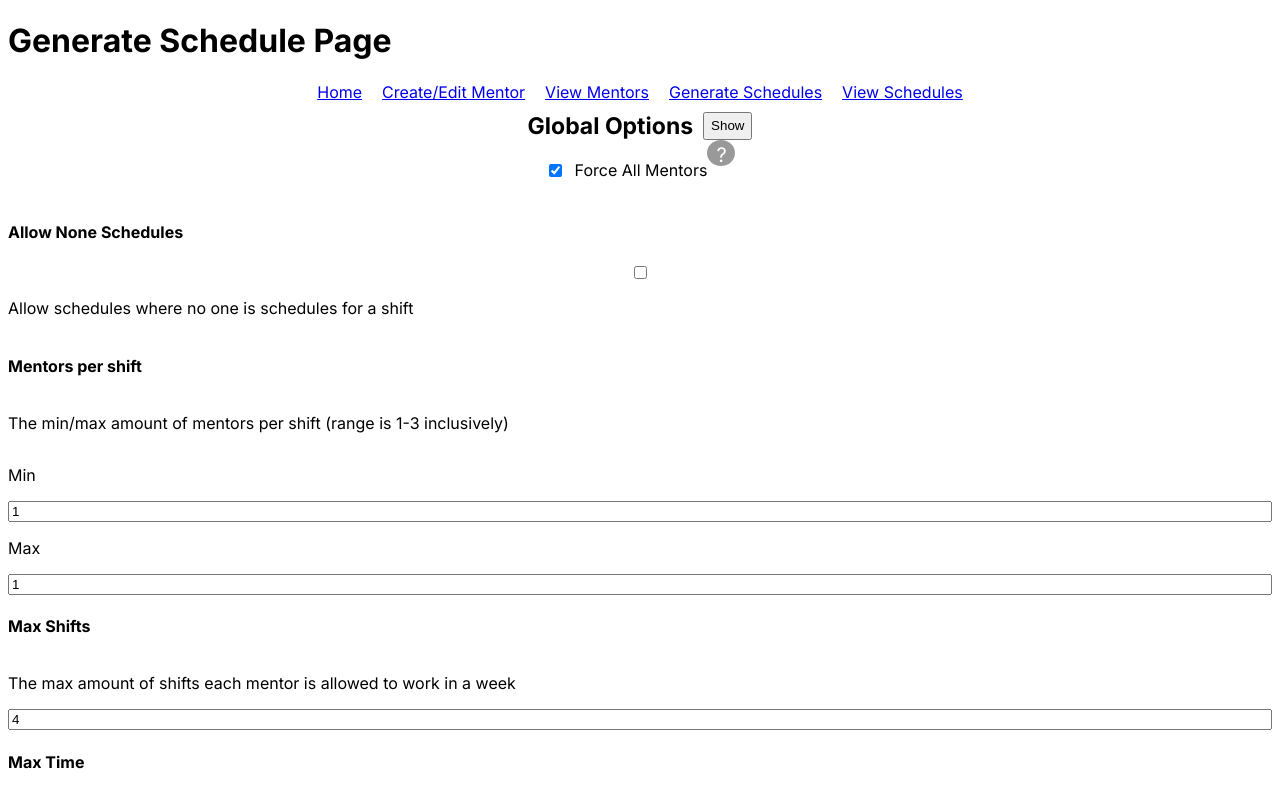
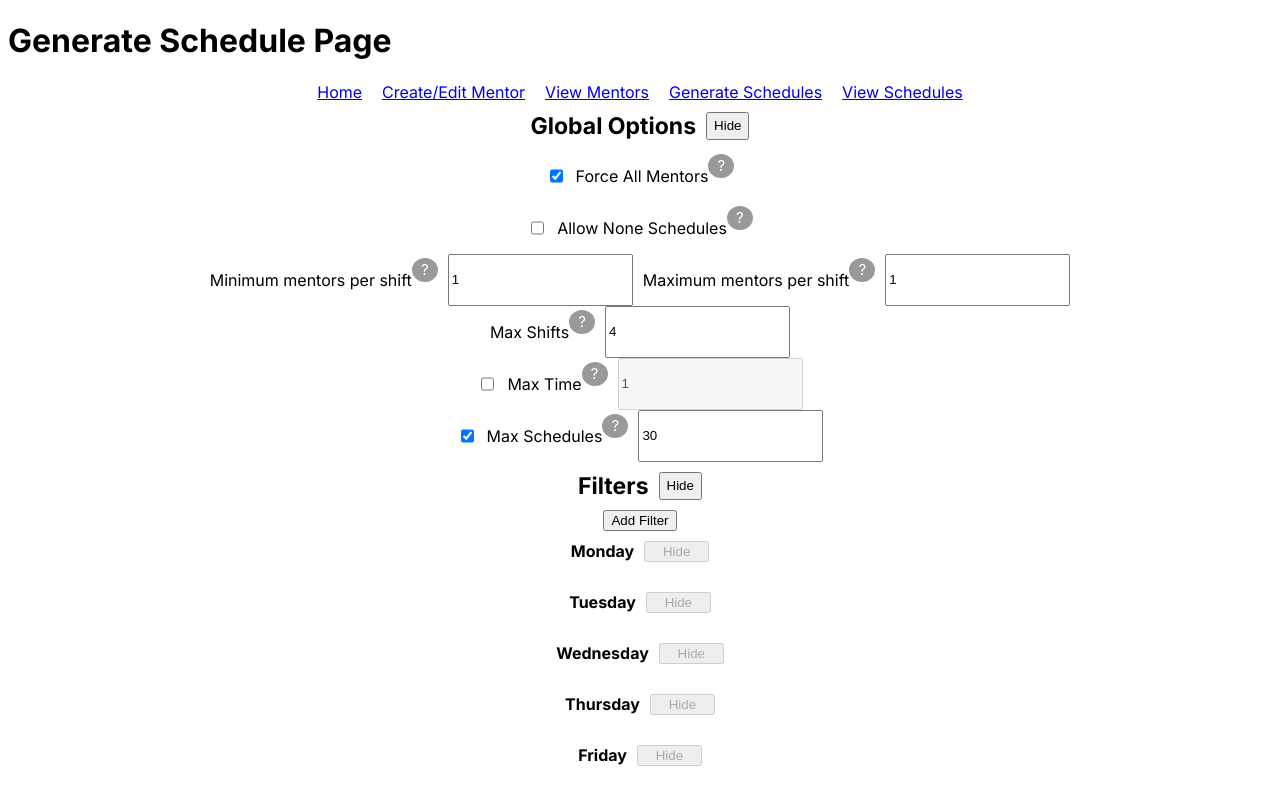
Before and after one commit to BlckHawker/Mentor-Schedule-Maker, a Next.js app: page /schedule/generate in a window 1280 px wide. Shown: the top 794 px of the page. Built offline with nearby package versions, Linux system fonts and the light colour scheme.

Commit message:
Finish css at for generate schedules page

```diff
--- a/src/components/GenerateSchedule.tsx
+++ b/src/components/GenerateSchedule.tsx
@@ -7,16 +7,17 @@ import { FilterInterface } from "@/app/interface/Filter";
 import NavBar from "./NavBar";
 import { AbstractFilter } from "./AbstractFilter";
 import FilterContainer from "./FilterContainer";
-import { Tooltip } from 'react-tooltip'
 import ToolTip from "./ToolTip";
-
 
 const GenerateSchedule = () => {
   const pauseTime = 1; //the amount of milliseconds that will pass when "setTimeout" is called. Is there just to allow generating info to update in real time
   const maxSchedulesAllowed = 1000000; //max # of generated schedules
   const maxDayPossibilities = 1000000; //max # of day possibilities generated
 
+  //todo make it so the 'nobody works this shift' checkbox is disabled when "Allow None Schedules" is false
   //todo change the notifSound
+  //todo make the style that is for the global options dymanic to reduce repeated code.
+  //todo make min/max mentors per shift for filters a dropdown between 1-3 inclusively
   const notifSound = "https://s3.amazonaws.com/freecodecamp/drums/Heater-1.mp3"; //the sound that will play when generation finishes
   const days = ["Monday", "Tuesday", "Wednesday", "Thursday", "Friday"]; //the days a mentor is allowed to work
   const times = ["10", "11", "12", "1", "2", "3", "4", "5"]; //the times a mentor is allowed to work
@@ -45,6 +46,8 @@ const GenerateSchedule = () => {
   const [selectedFilterDay, setSelectedFilterDay] = useState<string>(days[0]);
   const [selectedFilterTime, setSelectedFilterTime] = useState<string>(times[0]);
   const [showAbstractFilters, setShowAbstractFilters] = useState<DayAbstractFilters>({ Monday: true, Tuesday: true, Wednesday: true, Thursday: true, Friday: true });
+  const [showGlobalOptions, setShowGlobalOptions] = useState(true);
+  const [showFilters, setShowFilters] = useState(true);
 
   //loading data from local storage
   useEffect(() => {
@@ -100,39 +103,57 @@ const GenerateSchedule = () => {
   return (
     <div>
       <NavBar />
-      <div style={{ marginTop:"10px", display: "flex", flexDirection: "column" }}>
-        <div style={{display: "flex", fontSize: "23px", justifyContent: "center", gap: "10px"}}>
+      <div style={{ marginTop: "10px", display: "flex", flexDirection: "column", justifyContent: "center", gap:"10px" }}>
+        <div style={{ display: "flex", fontSize: "23px", justifyContent: "center", gap: "10px" }}>
           <b>Global Options</b>
-          <button>Show</button>
+          <button onClick={() => setShowGlobalOptions((b) => !b)}>{showGlobalOptions ? "Hide" : "Show"}</button>
         </div>
-        <div style={{display: "flex", justifyContent: "center", gap: "10px"}}>
+        {showGlobalOptions && (
+          <div>
+            <div style={{ display: "flex", justifyContent: "center", gap: "10px" }}>
               <input type="checkbox" checked={forceAllMentorsBoolean} onChange={(e) => setForceAllMentorsBoolean(e.target.checked)} />
-          <ToolTip mainText={"Force All Mentors"} toolText={"Only gives schedules where all mentors have at least one shift"} idName={"force-all-mentors"}/>
+              <ToolTip mainText={"Force All Mentors"} toolText={"Only gives schedules where all mentors have at least one shift"} idName={"force-all-mentors"} />
             </div>
 
-        <h4>Allow None Schedules</h4>
+            <div style={{ display: "flex", justifyContent: "center", gap: "10px" }}>
               <input type="checkbox" checked={allowNoneSchedules} onChange={(e) => setAllowNoneSchedules(e.target.checked)} />
-        <p>Allow schedules where no one is schedules for a shift</p>
-        <h4>Mentors per shift</h4>
-        <p>The min/max amount of mentors per shift (range is 1-3 inclusively)</p>
-        <p>Min</p>
+              <ToolTip mainText={"Allow None Schedules"} toolText={"Allow schedules where no one is schedules for a shift"} idName={"allow-none-schedules"} />
+            </div>
+            <div style={{ display: "flex", justifyContent: "center", gap: "10px" }}>
+              <ToolTip mainText={"Minimum mentors per shift"} toolText={"The minimum amount of mentors per shift (range is 1-3 inclusively)"} idName={"min-mentors-per-shift"} />
               <input type="text" value={minMentors} onChange={(e) => setMinMentors(e.target.value)} />
-        <p>Max</p>
+              <ToolTip mainText={"Maximum mentors per shift"} toolText={"The maximum amount of mentors per shift (range is 1-3 inclusively)"} idName={"max-mentors-per-shift"} />
               <input type="text" value={maxMentors} onChange={(e) => setMaxMentors(e.target.value)} />
-        <h4>Max Shifts</h4>
-        <p>The max amount of shifts each mentor is allowed to work in a week</p>
-        <input type="text" value={maxShiftsString} onChange={(e) => setMaxShiftsString(e.target.value)}></input>
-        <h4>Max Time</h4>
+            </div>
+            <div style={{ display: "flex", justifyContent: "center", gap: "10px" }}>
+              <ToolTip mainText={"Max Shifts"} toolText={"The max amount of shifts each mentor is allowed to work in a week"} idName={"max-mentors"} />
+              <input type="text" value={maxShiftsString} onChange={(e) => setMaxShiftsString(e.target.value)} />
+            </div>
+            <div style={{ display: "flex", justifyContent: "center", gap: "10px" }}>
               <input type="checkbox" checked={maxTimeBoolean} onChange={(e) => setMaxTimeBoolean(e.target.checked)} />
-        <p>The time generation will take (in minutes)</p>
+              <ToolTip mainText={"Max Time"} toolText={"(optional) The time generation will take (in minutes)"} idName={"max-time"} />
               <input type="text" value={maxTimeString} onChange={(e) => setMaxTimeString(e.target.value)} disabled={!maxTimeBoolean}></input>
-        <br />
-        <h4>Max Schedules</h4>
+            </div>
+            <div style={{ display: "flex", justifyContent: "center", gap: "10px" }}>
               <input type="checkbox" checked={maxSchedulesBoolean} onChange={(e) => setMaxSchedulesBoolean(e.target.checked)} />
-        <p>The max amount of schedules that will be found until generation stops</p>
+
+              <ToolTip
+                mainText={"Max Schedules"}
+                toolText={`(optional) The max amount of schedules that will be found until generation stops (max being ${numberWithCommas(maxSchedulesAllowed)})`}
+                idName={"max-schedules"}
+              />
               <input type="text" value={maxSchedulesString} onChange={(e) => setMaxSchedulesString(e.target.value)} disabled={!maxSchedulesBoolean}></input>
-        <br />
-        <h2>Filters</h2>
+            </div>
+          </div>
+        )}
+
+        <div style={{ display: "flex", fontSize: "23px", justifyContent: "center", gap: "10px" }}>
+          <b>Filters</b>
+          <button onClick={() => setShowFilters((b) => !b)}>{showFilters ? "Hide" : "Show"}</button>
+        </div>
+
+        {showFilters && (
+          <div style={{display: "flex", flexDirection: "column", alignItems: "center", justifyContent: "center", gap: "10px"}}>
             <button
               onClick={() => {
                 setShowFilterPopUp(true);
@@ -142,7 +163,6 @@ const GenerateSchedule = () => {
             >
               Add Filter
             </button>
-
             {days.map((day) => (
               <FilterContainer
                 abstractFilters={abstractFilters
@@ -168,8 +188,6 @@ const GenerateSchedule = () => {
                 <p>Found {numberWithCommas(schedulesFound)} schedules</p>
               </div>
             )}
-        <p>{warningText}</p>
-
             {
               /* Pop up for filters */
               showFilterPopUp && (
@@ -217,6 +235,9 @@ const GenerateSchedule = () => {
               )
             }
           </div>
+        )}
+      </div>
+      <p>{warningText}</p>
     </div>
   );
 
--- a/src/components/ToolTip.tsx
+++ b/src/components/ToolTip.tsx
@@ -10,7 +10,7 @@ const ToolTip = (props: Props) => {
   return (
     <div style={{display: "flex", alignItems: "center"}}>
         <p>{props.mainText}</p>
-      <p style={{margin: "0px 0px 35px 0px", height:"20px", width:"10px", background: "rgba(0, 0, 0, 0.4)", padding: "3px 9px", borderRadius: "100%", fontSize: "20px", cursor: "help", color: "white", textAlign: "center"}} data-tooltip-id={props.idName} data-tooltip-content={props.toolText}>?</p>
+      <p style={{margin: "0px 0px 20px 0px", height:"20px", width:"10px", background: "rgba(0, 0, 0, 0.4)", padding: "2px 8px", borderRadius: "100%", fontSize: "15px", cursor: "help", color: "white", textAlign: "center"}} data-tooltip-id={props.idName} data-tooltip-content={props.toolText}>?</p>
       <Tooltip id={props.idName} />
     </div>
   );
```
Lines whose indentation alone changed are shown as unchanged.
